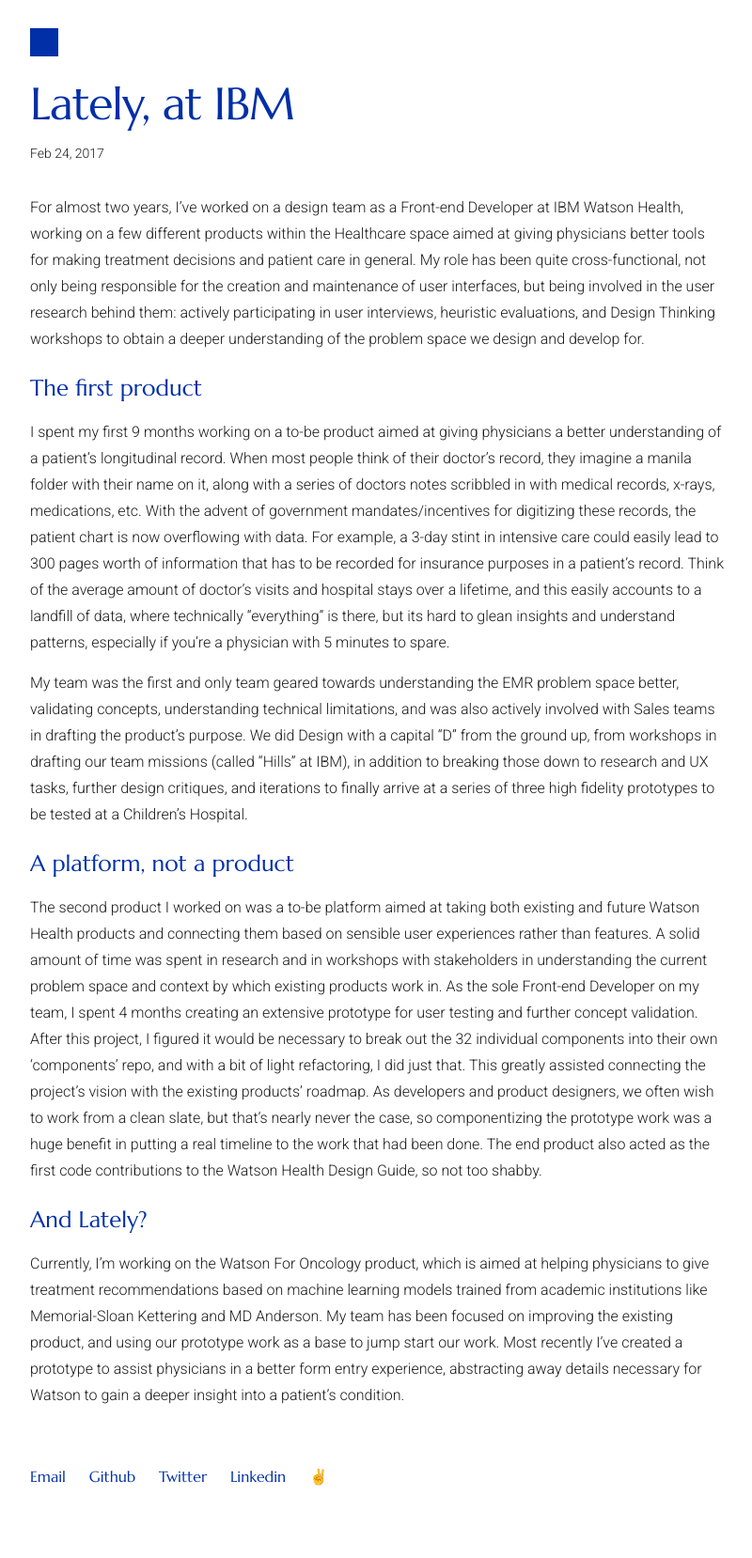
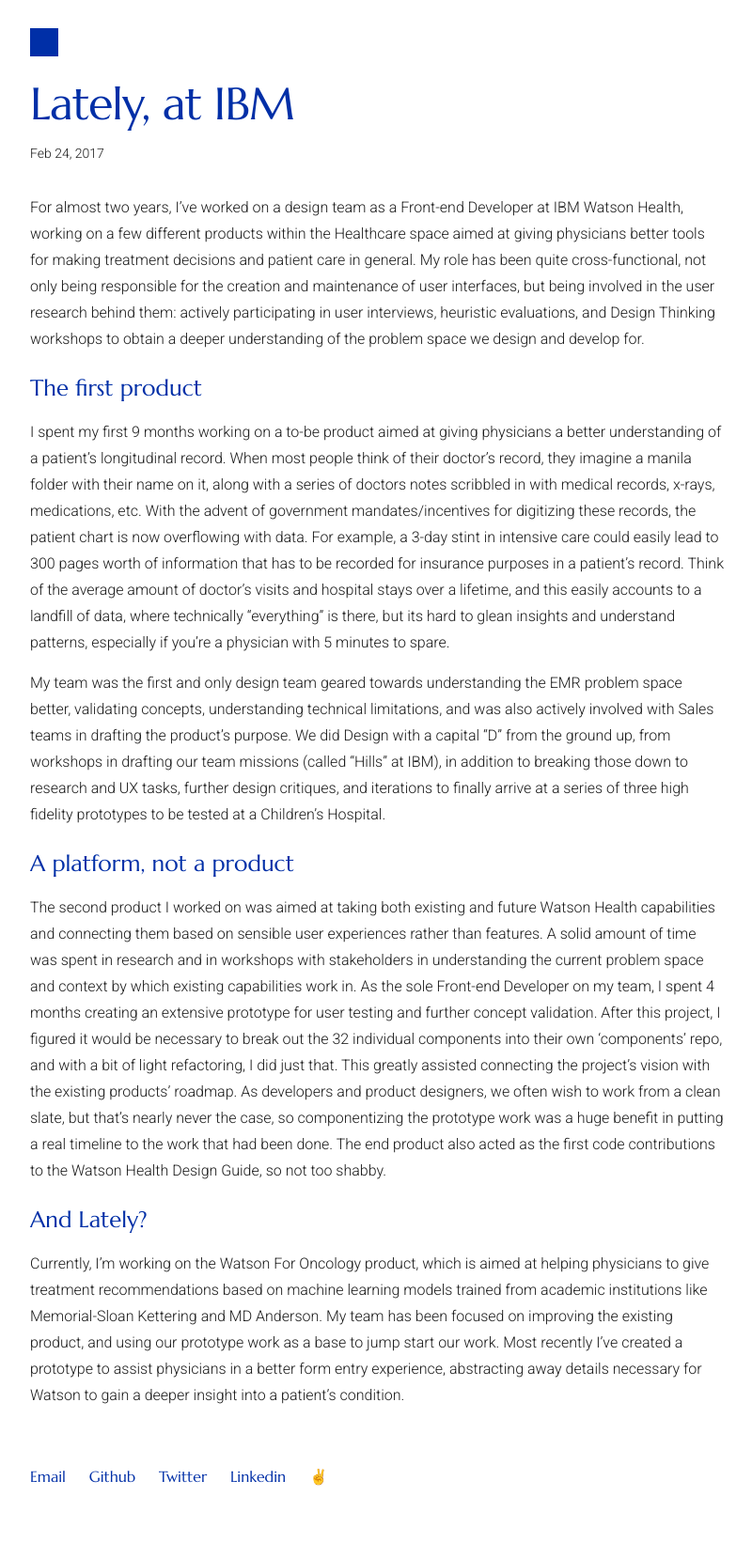
Before and after one commit to mathesond2/davidmatheson.me, a Jekyll site: the page built from _posts/2017-02-24-lately-at-ibm.markdown, in a window 1280 px wide. Shown: the whole page at 94% size, without its empty margins (238-1038 px from the left). Built offline with Jekyll 4.4.1, drawn with Linux system fonts in a browser that asks for light colours.

Commit message:
updated copy

```diff
--- a/_posts/2017-02-24-lately-at-ibm.markdown
+++ b/_posts/2017-02-24-lately-at-ibm.markdown
@@ -11,11 +11,11 @@
 
 I spent my first 9 months working on a to-be product aimed at giving physicians a better understanding of a patient's longitudinal record. When most people think of their doctor's record, they imagine a manila folder with their name on it, along with a series of doctors notes scribbled in with medical records, x-rays, medications, etc. With the advent of government mandates/incentives for digitizing these records, the patient chart is now overflowing with data. For example, a 3-day stint in intensive care could easily lead to 300 pages worth of information that has to be recorded for insurance purposes in a patient's record. Think of the average amount of doctor's visits and hospital stays over a lifetime, and this easily accounts to a landfill of data, where technically "everything" is there, but its hard to glean insights and understand patterns, especially if you're a physician with 5 minutes to spare.
 
-My team was the first and only team geared towards understanding the EMR problem space better, validating concepts, understanding technical limitations, and was also actively involved with Sales teams in drafting the product's purpose. We did Design with a capital "D" from the ground up, from workshops in drafting our team missions (called "Hills" at IBM), in addition to breaking those down to research and UX tasks, further design critiques, and iterations to finally arrive at a series of three high fidelity prototypes to be tested at a Children's Hospital.
+My team was the first and only design team geared towards understanding the EMR problem space better, validating concepts, understanding technical limitations, and was also actively involved with Sales teams in drafting the product's purpose. We did Design with a capital "D" from the ground up, from workshops in drafting our team missions (called "Hills" at IBM), in addition to breaking those down to research and UX tasks, further design critiques, and iterations to finally arrive at a series of three high fidelity prototypes to be tested at a Children's Hospital.
 
 #### A platform, not a product
 
-The second product I worked on was a to-be platform aimed at taking both existing and future Watson Health products and connecting them based on sensible user experiences rather than features. A solid amount of time was spent in research and in workshops with stakeholders in understanding the current problem space and context by which existing products work in. As the sole Front-end Developer on my team, I spent 4 months creating an extensive prototype for user testing and further concept validation. After this project, I figured it would be necessary to break out the 32 individual components into their own 'components' repo, and with a bit of light refactoring, I did just that. This greatly assisted connecting the project's vision with the existing products' roadmap. As developers and product designers, we often wish to work from a clean slate, but that's nearly never the case, so componentizing the prototype work was a huge benefit in putting a real timeline to the work that had been done. The end product also acted as the first code contributions to the Watson Health Design Guide, so not too shabby.
+The second product I worked on was aimed at taking both existing and future Watson Health capabilities and connecting them based on sensible user experiences rather than features. A solid amount of time was spent in research and in workshops with stakeholders in understanding the current problem space and context by which existing capabilities work in. As the sole Front-end Developer on my team, I spent 4 months creating an extensive prototype for user testing and further concept validation. After this project, I figured it would be necessary to break out the 32 individual components into their own 'components' repo, and with a bit of light refactoring, I did just that. This greatly assisted connecting the project's vision with the existing products' roadmap. As developers and product designers, we often wish to work from a clean slate, but that's nearly never the case, so componentizing the prototype work was a huge benefit in putting a real timeline to the work that had been done. The end product also acted as the first code contributions to the Watson Health Design Guide, so not too shabby.
 
 #### And Lately?
 
```
